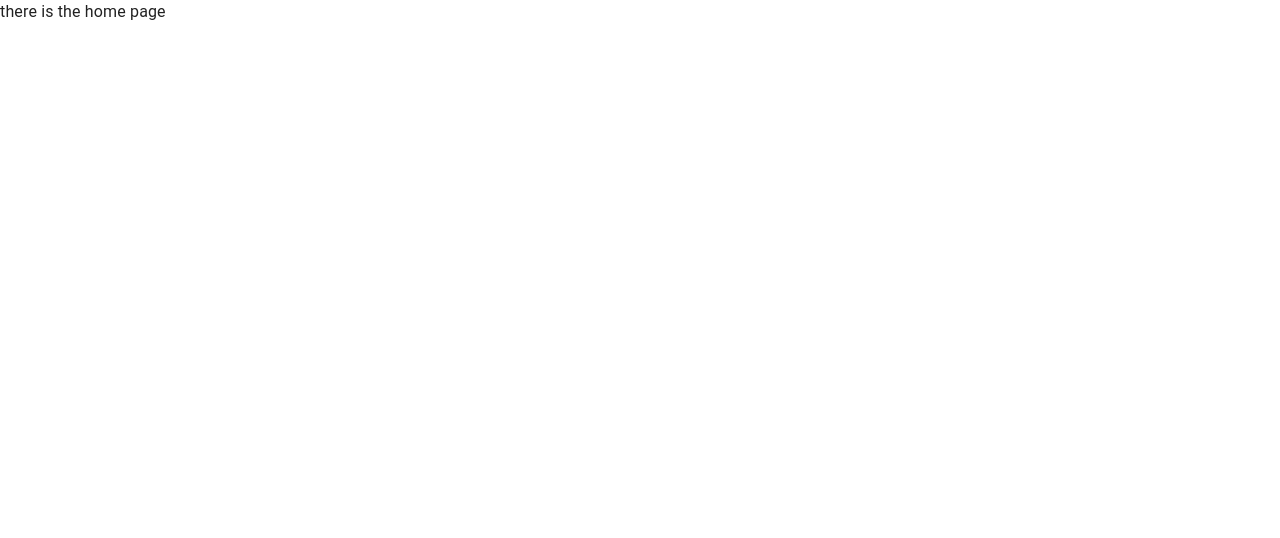
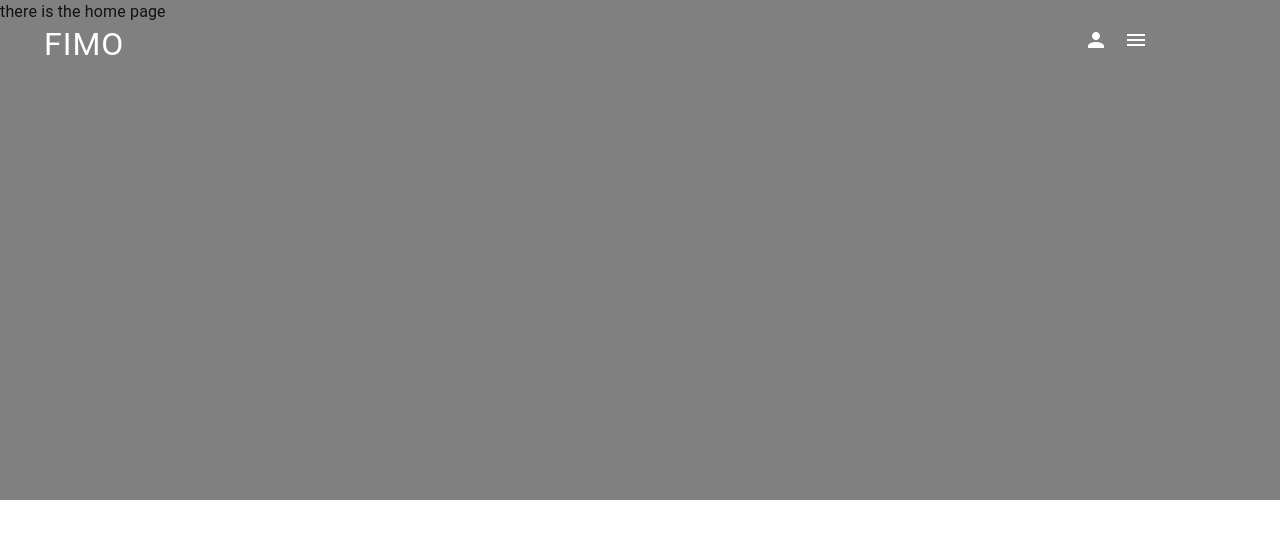
Before and after one commit to lyquita/MovieBooking, a React (Create React App) app in the folder movie-client/: page / in a window 1280 px wide. Shown: the top 538 px of the page. Built offline with nearby package versions, Linux system fonts and the light colour scheme.

Commit message:
create nav componnet without animation

```diff
--- a/movie-client/package.json
+++ b/movie-client/package.json
@@ -5,6 +5,7 @@
   "dependencies": {
     "@emotion/react": "^11.8.2",
     "@emotion/styled": "^11.8.1",
+    "@mui/icons-material": "^5.5.1",
     "@mui/material": "^5.5.3",
     "@testing-library/jest-dom": "^5.16.3",
     "@testing-library/react": "^12.1.4",
--- a/movie-client/src/Routes.tsx
+++ b/movie-client/src/Routes.tsx
@@ -1,13 +1,14 @@
 import React, { Suspense } from "react";
 import { Routes, Route } from "react-router-dom";
 import Loading from "./components/Loading";
+import PublicLayout from "./layouts/PublicLayout";
 import Home from "./pages/home";
 
 const AppRouter = () => {
   return (
     <Suspense fallback={<Loading />}>
       <Routes>
-        <Route path="/" element={<Home />} />
+        <Route path="/" element={<PublicLayout><Home/></PublicLayout>} />
       </Routes>
     </Suspense>
   );
--- a/movie-client/src/layouts/components/Nav.tsx
+++ b/movie-client/src/layouts/components/Nav.tsx
@@ -1,12 +1,93 @@
-import React, { Fragment } from 'react';
+import {
+  Box,
+  Container,
+  IconButton,
+  List,
+  ListItem,
+  Typography,
+} from "@mui/material";
+import React, { useState } from "react";
+import PersonIcon from "@mui/icons-material/Person";
+import MenuIcon from "@mui/icons-material/Menu";
 
 const Nav = () => {
+    const [open, setOpen] = useState('none')
 
-    return(
-        <Fragment>
-
-        </Fragment>
-    )
+const openMenu = () => {
+    if(open === 'none'){
+        setOpen('initial')
+    }else{
+        setOpen('none')
+    }
 }
 
+  return (
+    <Container sx={{position:'absolute', zIndex:'1'}}>
+      <Box
+        sx={{
+          padding: "1.25rem 20px",
+          display: "flex",
+          justifyContent: "space-between",
+          color: "white",
+        }}
+      >
+        <Box>
+          <Typography
+            sx={{
+              maxHeight: "2.4rem",
+              width: "auto",
+              fontSize: "2rem",
+              letterSpacing: "1px",
+            }}
+          >
+            FIMO
+          </Typography>
+        </Box>
+
+        <Box>
+          <IconButton>
+            <PersonIcon sx={{ color: "white" }} />
+          </IconButton>
+          <IconButton onClick={openMenu}>
+            <MenuIcon sx={{ color: "white" }} />
+          </IconButton>
+        </Box>
+      </Box>
+      <Box
+        sx={{
+          background: "black",
+          color: "white",
+          height: "100%",
+          width: "100%",
+          position: "fixed",
+          top: "0px",
+          left: "0px",
+          zIndex: "-1",
+          display: open
+        }}
+      >
+        <List
+          sx={{
+            display: "flex",
+            flexDirection: "column",
+            height: "100%",
+            width: "100%",
+            justifyContent: "center",
+          }}
+        >
+          <ListItem sx={{ justifyContent: "center", fontSize: "32px" }}>
+            Home
+          </ListItem>
+          <ListItem sx={{ justifyContent: "center", fontSize: "32px" }}>
+            Movies
+          </ListItem>
+          <ListItem sx={{ justifyContent: "center", fontSize: "32px" }}>
+            Cinemas
+          </ListItem>
+        </List>
+      </Box>
+    </Container>
+  );
+};
+
 export default Nav;
--- a/movie-client/src/pages/home.tsx
+++ b/movie-client/src/pages/home.tsx
@@ -1,12 +1,13 @@
+import { Box } from '@mui/material';
 import React from 'react';
 
 
 const Home = () => {
 
     return(
-        <>
+        <Box sx={{background:'grey', width:'100%', height: '500px'}}>
         there is the home page
-        </>
+        </Box>
     )
 }
 
```
Also changed, not shown: 1 other file (tests, documents, lock files or other folders).
